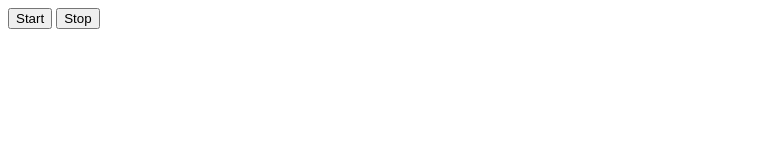
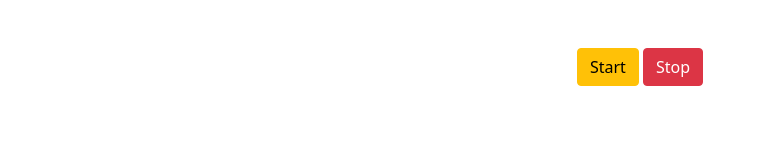
Before and after one commit to s1dexdev/goit-js-hw-11-color-switch, a plain HTML site: page index.html in a window 1280 px wide. Shown: the whole page, without its empty margins (0-758 px from the left). Drawn offline with nearby package versions, Linux system fonts and the light colour scheme.

Commit message:
added styles

```diff
--- a/index.html
+++ b/index.html
@@ -3,15 +3,19 @@
   <head>
     <meta charset="UTF-8" />
     <meta name="viewport" content="width=device-width, initial-scale=1.0" />
-    <title>Document</title>
+    <title>goit-js-hw-11-color-switch</title>
+    <link href="https://cdn.jsdelivr.net/npm/bootstrap@5.0.0-beta1/dist/css/bootstrap.min.css" rel="stylesheet"
+      integrity="sha384-giJF6kkoqNQ00vy+HMDP7azOuL0xtbfIcaT9wjKHr8RbDVddVHyTfAAsrekwKmP1" crossorigin="anonymous">
   </head>
   <body>
-    <button class="btn btn-success" type=" button" data-action="start">
-      Start
-    </button>
-    <button class="btn btn-danger" type=" button" data-action="stop">
-      Stop
-    </button>
+    <div class="text-center mt-5">
+      <button class="btn btn-warning" type=" button" data-action="start">
+        Start
+      </button>
+      <button class="btn btn-danger" type=" button" data-action="stop">
+        Stop
+      </button>
+    </div>
 
     <script src="./js/main.js"></script>
   </body>
```
